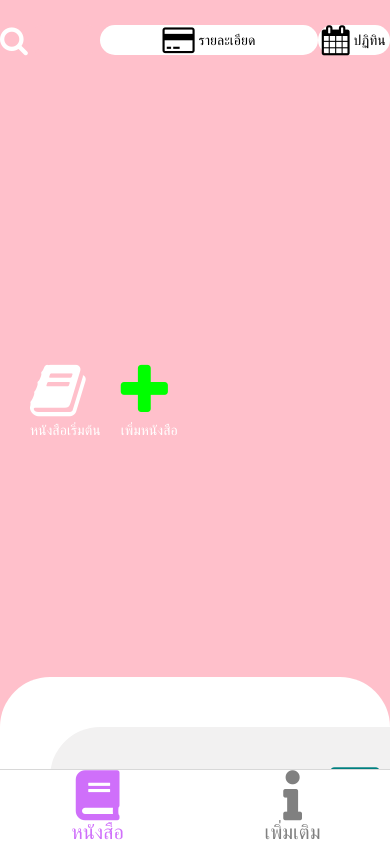
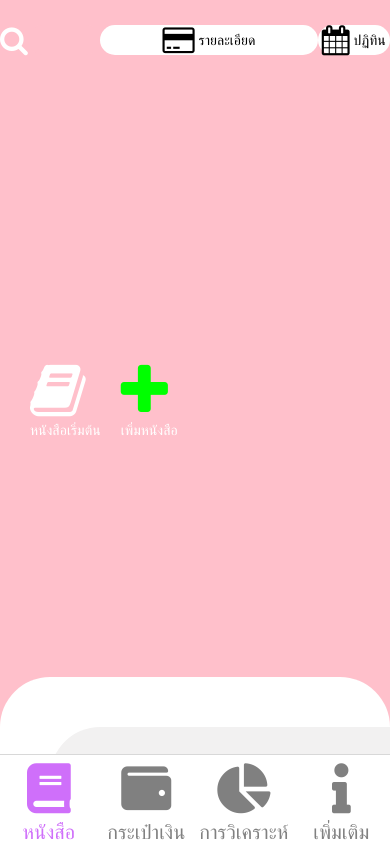
Before and after one commit to OpchetZ/MymoneyApp-Project, a React Native app: screen /Tabb in a window 390 px wide. Built offline with nearby package versions, Linux system fonts and the light colour scheme.

Commit message:
add chart add wallet

```diff
--- a/navigations/tab.js
+++ b/navigations/tab.js
@@ -5,13 +5,15 @@ import  Icon  from 'react-native-vector-icons/FontAwesome5';
 
 import Book from '../screens/Book';
 import Info from '../screens/Info';
+import Wallet from '../screens/wallet';
+import Chart from '../screens/chart';
 
 
 const Tab = createBottomTabNavigator();
 
 export default function Tabb() {
     return (
-        <Tab.Navigator screenOptions={{ tabBarActiveTintColor: '#cf6ffa', tabBarInactiveTintColor: 'gray',tabBarStyle:{ height:75},tabBarLabelStyle:{ fontSize:20 }}}>
+        <Tab.Navigator screenOptions={{ tabBarActiveTintColor: '#cf6ffa', tabBarInactiveTintColor: 'gray',tabBarStyle:{ height:90},tabBarLabelStyle:{ fontSize:20 }}}>
           <Tab.Screen
             name="Book"
             component={Book}
@@ -19,6 +21,24 @@ export default function Tabb() {
               tabBarLabel: "หนังสือ",
               tabBarIcon: ({ color }) => ( <Icon name="book" color={color} size={50} /> ),
               headerShown : false,
+            }}
+          />
+          <Tab.Screen
+            name="กระเป๋าเงิน"
+            component={Wallet}
+            options={{
+              tabBarLabel: "กระเป๋าเงิน",
+              tabBarIcon: ({ color }) => ( <Icon name="wallet" color={color} size={50} /> ),
+
+            }}
+          />
+          <Tab.Screen
+            name="การวิเคราะห์"
+            component={Chart}
+            options={{
+              tabBarLabel: "การวิเคราะห์",
+              tabBarIcon: ({ color }) => ( <Icon name="chart-pie" color={color} size={50} /> ),
+
             }}
           />
           <Tab.Screen
@@ -32,6 +52,7 @@ export default function Tabb() {
           />
 
 
+
         </Tab.Navigator>
       );
 
--- a/package.json
+++ b/package.json
@@ -17,12 +17,14 @@
     "expo-status-bar": "~1.12.1",
     "react": "18.2.0",
     "react-native": "0.74.3",
+    "react-native-chart-kit": "^6.12.0",
     "react-native-gesture-handler": "~2.16.1",
     "react-native-pager-view": "6.3.0",
     "react-native-safe-area-context": "4.10.5",
     "react-native-screens": "3.31.1",
     "react-native-tab-view": "^3.5.2",
-    "react-native-vector-icons": "^10.1.0"
+    "react-native-vector-icons": "^10.1.0",
+    "react-native-svg": "15.2.0"
   },
   "devDependencies": {
     "@babel/core": "^7.20.0"
--- /dev/null
+++ b/screens/chart.js
@@ -0,0 +1,24 @@
+import React from "react";
+import { ScrollView, View, Dimensions} from "react-native";
+import { LineChart, BarChart, PieChart, ProgressChart, ContributionGraph } from 'react-native-chart-kit';
+
+
+
+
+export default function Chart() {
+    return (
+
+
+            <View style={{ flex:1 }}>
+
+            </View>
+
+
+
+
+
+
+
+
+    );
+}
--- /dev/null
+++ b/screens/wallet.js
@@ -0,0 +1,23 @@
+import React from "react";
+import { ScrollView, View } from "react-native";
+
+
+
+
+export default function Wallet() {
+    return (
+        <ScrollView style={{ flex:1,backgroundColor:'pink', flexDirection:'column' }}>
+
+            <View>
+
+            </View>
+        </ScrollView>
+
+
+
+
+
+
+
+    );
+}
```
Also changed, not shown: 1 other file (tests, documents, lock files or other folders).
